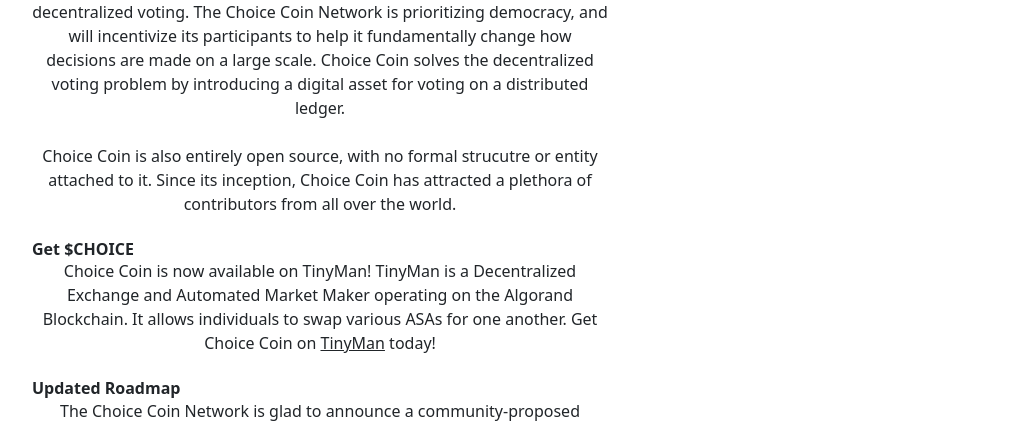
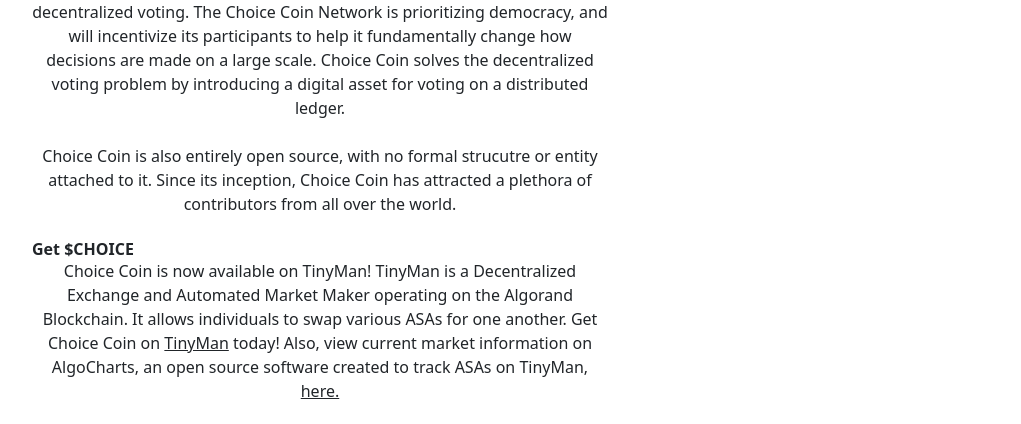
Before and after one commit to Bhaney44/ChoiceCoin.github.io, a plain HTML site: page About.html in a window 1280 px wide. Shown: the part 355-779 px from the top of the page, without its empty margins (32-1053 px from the left). Drawn offline with nearby package versions, Linux system fonts and the light colour scheme.

Commit message:
Add files via upload

```diff
--- a/About.html
+++ b/About.html
@@ -133,7 +133,7 @@
             <p>Choice Coin is also entirely open source, with no formal strucutre or entity attached to it. Since its inception, Choice Coin has attracted a plethora of contributors from all over the world.</p>
             <br>
             <h1 style = 'font-weight:bold;'>Get $CHOICE</h1>
-            <p> Choice Coin is now available on TinyMan! TinyMan is a Decentralized Exchange and Automated Market Maker operating on the Algorand Blockchain. It allows individuals to swap various ASAs for one another. Get Choice Coin on <a style="text-decoration : underline;" href = "https://app.tinyman.org/#/swap?asset_in=0&asset_out=297995609">TinyMan</a> today!</p>
+            <p> Choice Coin is now available on TinyMan! TinyMan is a Decentralized Exchange and Automated Market Maker operating on the Algorand Blockchain. It allows individuals to swap various ASAs for one another. Get Choice Coin on <a style="text-decoration : underline;" href = "https://app.tinyman.org/#/swap?asset_in=0&asset_out=297995609">TinyMan</a> today! Also, view current market information on AlgoCharts, an open source software created to track ASAs on TinyMan, <a style = "text-decoration: underline" href = "https://algocharts.net/chart1m.php?asset_in=297995609&asset_out=0"> here. </a></p>
             <br>
             <h1 style = 'font-weight:bold;'>Updated Roadmap</h1>
             <p>The Choice Coin Network is glad to announce a community-proposed roadmap for the calendar year. This roadmap was voted upon by the CC Network, with responsiblity falling to its wide array of developers, writers, and researchers. The Choice Coin Community is excited to see these milestones being reached!</p>
```
